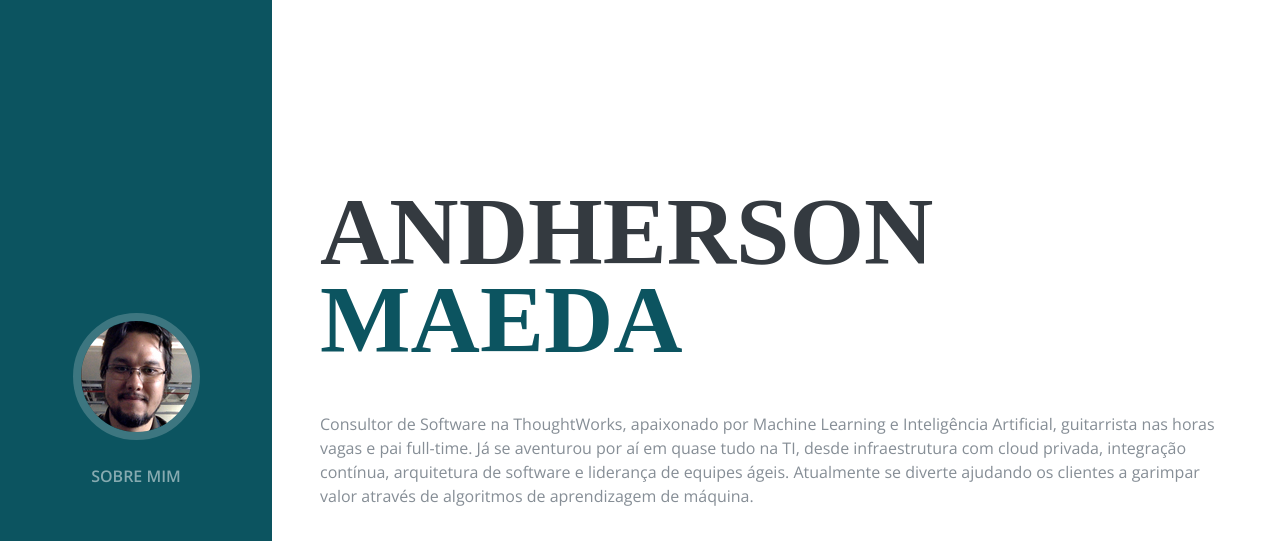
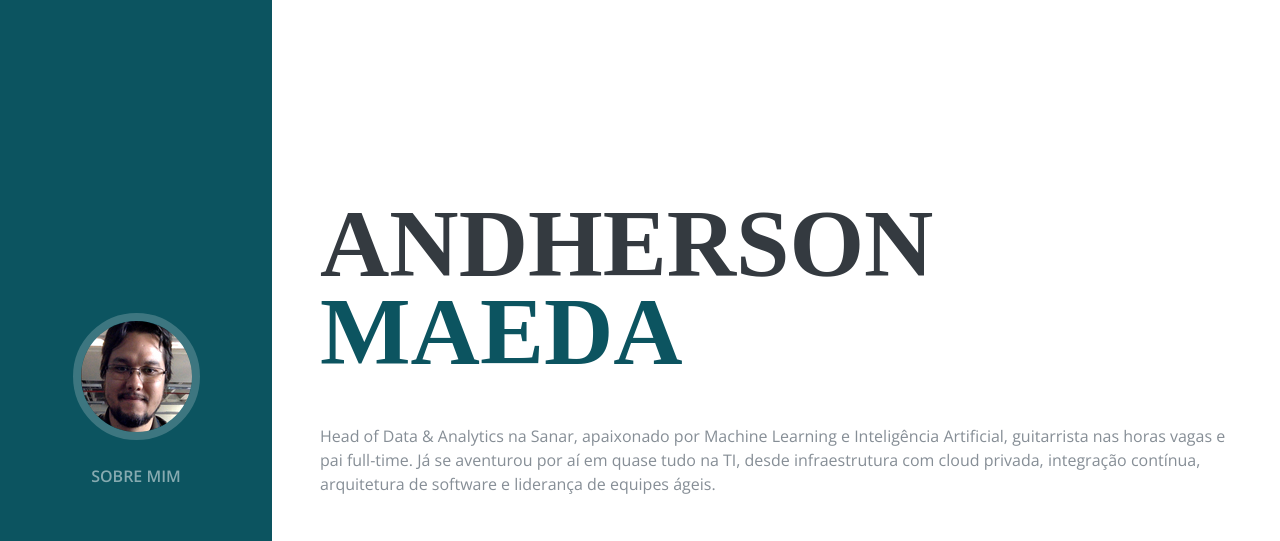
Before and after one commit to maeda/maeda.io, a plain HTML site: page docs/index.html in a window 1280 px wide. Shown: the top 541 px of the page. Drawn offline with nearby package versions, Linux system fonts and the light colour scheme; a web font is replaced by a local one.

Commit message:
Update index.html

```diff
--- a/docs/index.html
+++ b/docs/index.html
@@ -57,7 +57,7 @@
             <div class="subheading mb-5">
 
             </div>
-            <p class="mb-5">Consultor de Software na ThoughtWorks, apaixonado por Machine Learning e Inteligência Artificial, guitarrista nas horas vagas e pai full-time. Já se aventurou por aí em quase tudo na TI, desde infraestrutura com cloud privada, integração contínua, arquitetura de software e liderança de equipes ágeis. Atualmente se diverte ajudando os clientes a garimpar valor através de algoritmos de aprendizagem de máquina.</p>
+            <p class="mb-5">Head of Data & Analytics na Sanar, apaixonado por Machine Learning e Inteligência Artificial, guitarrista nas horas vagas e pai full-time. Já se aventurou por aí em quase tudo na TI, desde infraestrutura com cloud privada, integração contínua, arquitetura de software e liderança de equipes ágeis.</p>
             <ul class="list-inline list-social-icons mb-0">
                 <li class="list-inline-item">
                     <a href="https://www.facebook.com/maedabr" target="_blank">
```
